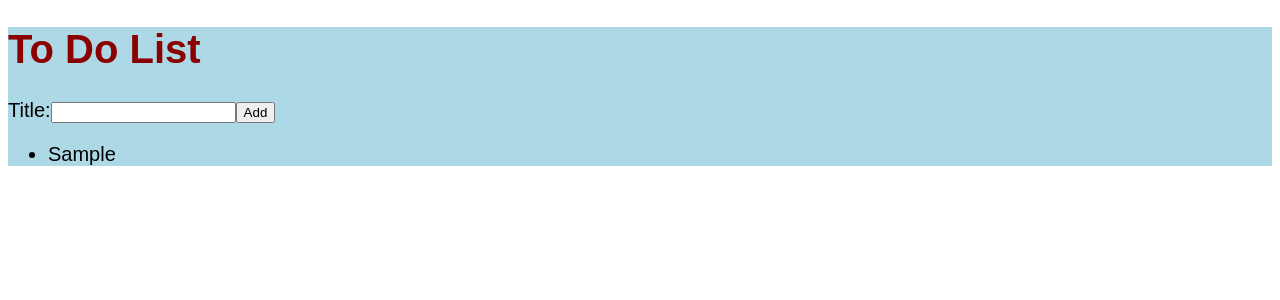
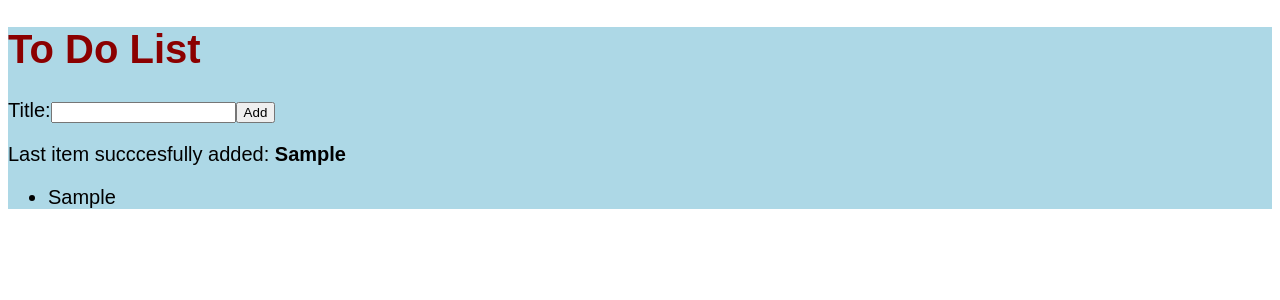
Before and after one commit to Code-the-Dream-School/ctd-react-egret, a React (Create React App) app: page / in a window 1280 px wide. Both pictures are taken after typing "Sample" into the empty fields and a click on the button "Add". Shown: the top 300 px of the page. Built offline with nearby package versions, Linux system fonts and the light colour scheme; the HTML template or start-up script is replaced by a standard one.

Commit message:
Small fitures added: comments updated, add a <p> saying wich element was added last

```diff
--- a/src/AddTodoForm.js
+++ b/src/AddTodoForm.js
@@ -10,7 +10,7 @@ function AddTodoForm({ onAddTodo }) {
     setTodoTitle(newTodoTitle);
   };
 
-  //func to pass a new title to the todolist as an obj
+  //function to pass a new title to the todolist as an obj
   const handleAddTodo = (event) => {
     //prevent a default behavior from submit
     event.preventDefault();
--- a/src/App.js
+++ b/src/App.js
@@ -5,7 +5,7 @@ import TodoList from "./TodoList";
 //custom hook
 const useSemiPersistentState = (key, initialState) => {
   const [value, setValue] = useState(
-    //retrieve the initial value from localstorage or pass an empty string
+    //retrieve the value from localstorage or pass an initial state
     JSON.parse(localStorage.getItem(key)) || initialState
   );
 
@@ -18,7 +18,7 @@ const useSemiPersistentState = (key, initialState) => {
 };
 
 function App() {
-  const [todoList, setTodoList] = useSemiPersistentState('savedTodoList',[]);
+  const [todoList, setTodoList] = useSemiPersistentState("savedTodoList", []); //use an empty string as an initial state
 
   const addTodo = (newTodo) => {
     setTodoList([...todoList, newTodo]);
@@ -35,7 +35,7 @@ function App() {
     <div style={divStyles}>
       <h1 style={{ color: "darkred" }}>To Do List</h1>
       <AddTodoForm onAddTodo={addTodo} />
-
+      {todoList[0] ? <p>Last item succcesfully added: <strong> {todoList[todoList.length -1].title} </strong></p> : null}
       <TodoList todoList={todoList} />
     </div>
   );
```
